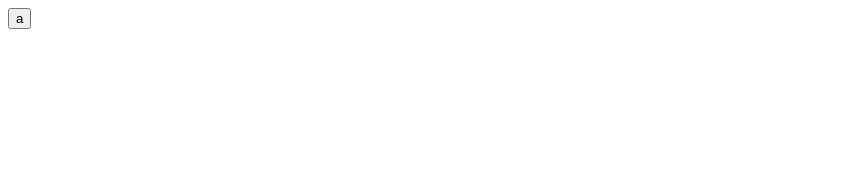
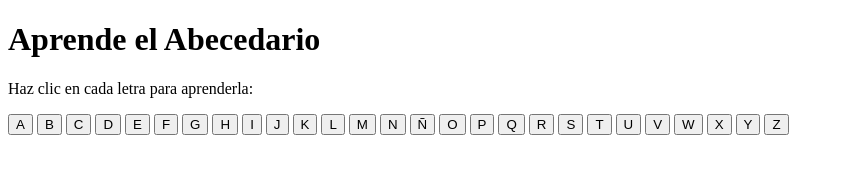
Before and after one commit to Crowtinho/abc, a plain HTML site: page index.html in a window 1280 px wide. Shown: the whole page, without its empty margins (0-844 px from the left). Drawn offline with Linux system fonts and the light colour scheme.

Commit message:
second commit

```diff
--- a/index.html
+++ b/index.html
@@ -1,11 +1,43 @@
 <!DOCTYPE html>
-<html lang="en">
+<html lang="es">
 <head>
-    <meta charset="UTF-8">
-    <meta name="viewport" content="width=device-width, initial-scale=1.0">
-    <title>Document</title>
+  <meta charset="UTF-8">
+  <title>Aprende el Abecedario</title>
 </head>
 <body>
-    <div><button id="a">a</button></div>
+
+  <h1>Aprende el Abecedario</h1>
+  <p>Haz clic en cada letra para aprenderla:</p>
+
+  <div>
+    <button id="a" type="button">A</button>
+    <button id="b" type="button">B</button>
+    <button id="c" type="button">C</button>
+    <button id="d" type="button">D</button>
+    <button id="e" type="button">E</button>
+    <button id="f" type="button">F</button>
+    <button id="g" type="button">G</button>
+    <button id="h" type="button">H</button>
+    <button id="i" type="button">I</button>
+    <button id="j" type="button">J</button>
+    <button id="k" type="button">K</button>
+    <button id="l" type="button">L</button>
+    <button id="m" type="button">M</button>
+    <button id="n" type="button">N</button>
+    <button id="ñ" type="button">Ñ</button>
+    <button id="o" type="button">O</button>
+    <button id="p" type="button">P</button>
+    <button id="q" type="button">Q</button>
+    <button id="r" type="button">R</button>
+    <button id="s" type="button">S</button>
+    <button id="t" type="button">T</button>
+    <button id="u" type="button">U</button>
+    <button id="v" type="button">V</button>
+    <button id="w" type="button">W</button>
+    <button id="x" type="button">X</button>
+    <button id="y" type="button">Y</button>
+    <button id="z" type="button">Z</button>
+  </div>
+
 </body>
 </html>
```
